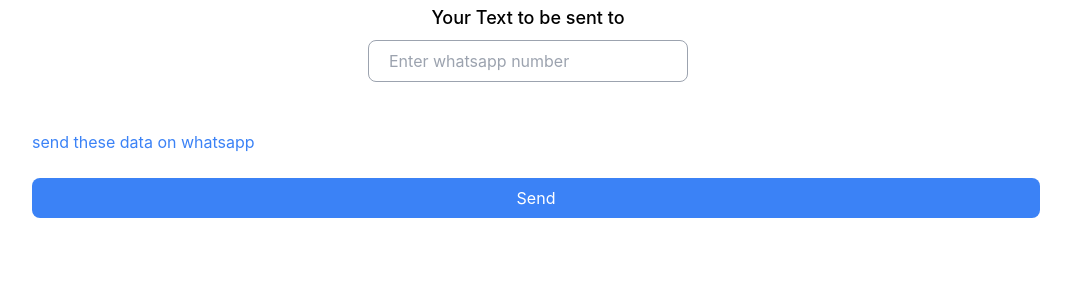
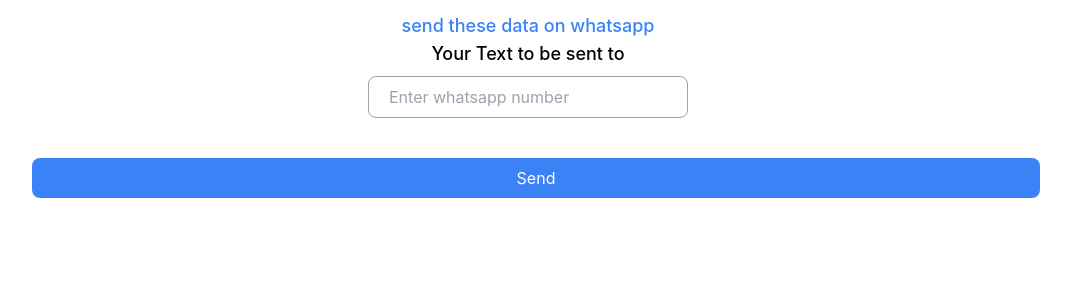
Before and after one commit to Sahid-321/NutritionalFactsMERN, a React (Create React App) app in the folder app/: page /send in a window 1280 px wide. Shown: the top 300 px of the page, without its empty margins (112-1183 px from the left). Built offline with nearby package versions, Linux system fonts and the light colour scheme.

Commit message:
search loading and loading added

```diff
--- a/app/src/components/Home.jsx
+++ b/app/src/components/Home.jsx
@@ -124,10 +124,10 @@
 
     }
     return (
-        <div className="flex flex-col items-center mt-1 mb-10">
+        <div className="flex flex-col items-center mt-1 mb-10 border-green-400">
             <h1 className="text-xl font-medium text-green-500 mb-5">This is the platform where you can check all Nutritional Values.</h1>
 
-            <div className="flex items-center flex-wrap justify-center w-full max-w-screen-lg space-x-4">
+            <div className="flex items-center flex-wrap justify-center w-full max-w-screen-lg space-x-4 border-gray-400">
                 <input
                     className="p-2 border rounded-lg w-full md:w-96 focus:outline-none focus:ring-2 focus:ring-blue-500"
                     onChange={(e) => handleInput(e)}
--- a/app/src/components/Send.jsx
+++ b/app/src/components/Send.jsx
@@ -62,9 +62,10 @@
     }
   };
   return (
-    <div className="flex flex-col items-center mt-1 mb-10">
+    <div className="flex flex-col items-center mt-1 mb-10 border-gray-400">
+         <p   className="text-lg text-blue-500 font-medium mt-2">send these data on whatsapp</p>
           <h4 className="text-lg font-medium mb-2">Your Text to be sent to {mobileNumber}</h4>
-    <div className="flex items-center flex-wrap justify-center w-full max-w-screen-lg space-x-4">
+    <div className="flex items-center flex-wrap justify-center w-full max-w-screen-lg space-x-4 border-gray-400">
       <input
         className="p-5 w-full max-w-screen-lg lg:w-80 py-2 mb-2 border border-gray-400 rounded-lg focus:outline-none focus:ring-2 focus:ring-blue-500"
         onChange={(e)=>setMobileNumber(e.target.value)}
@@ -101,7 +102,7 @@
                </div>
              ))}
          </div>
-         <p   className="w-full py-2 text-blue-500   mt-4">send these data on whatsapp</p>
+
       <button
         className="w-full py-2 bg-blue-500 hover:bg-blue-600 text-white rounded-lg mt-4"
         onClick={handleSend}
```
